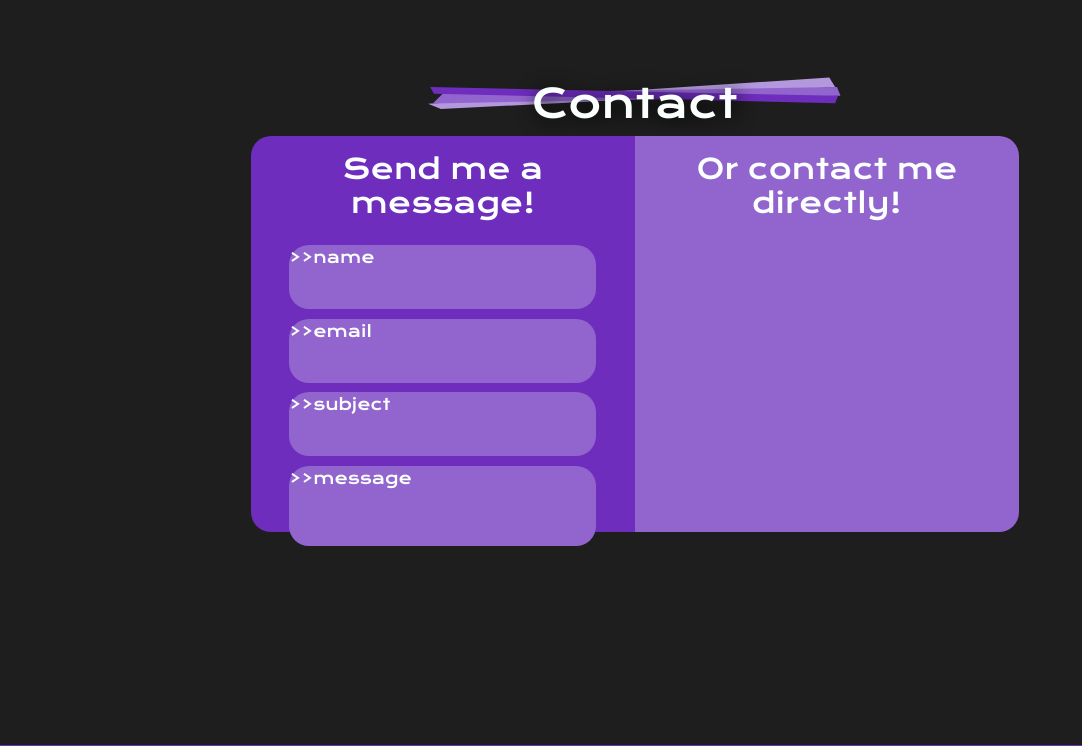
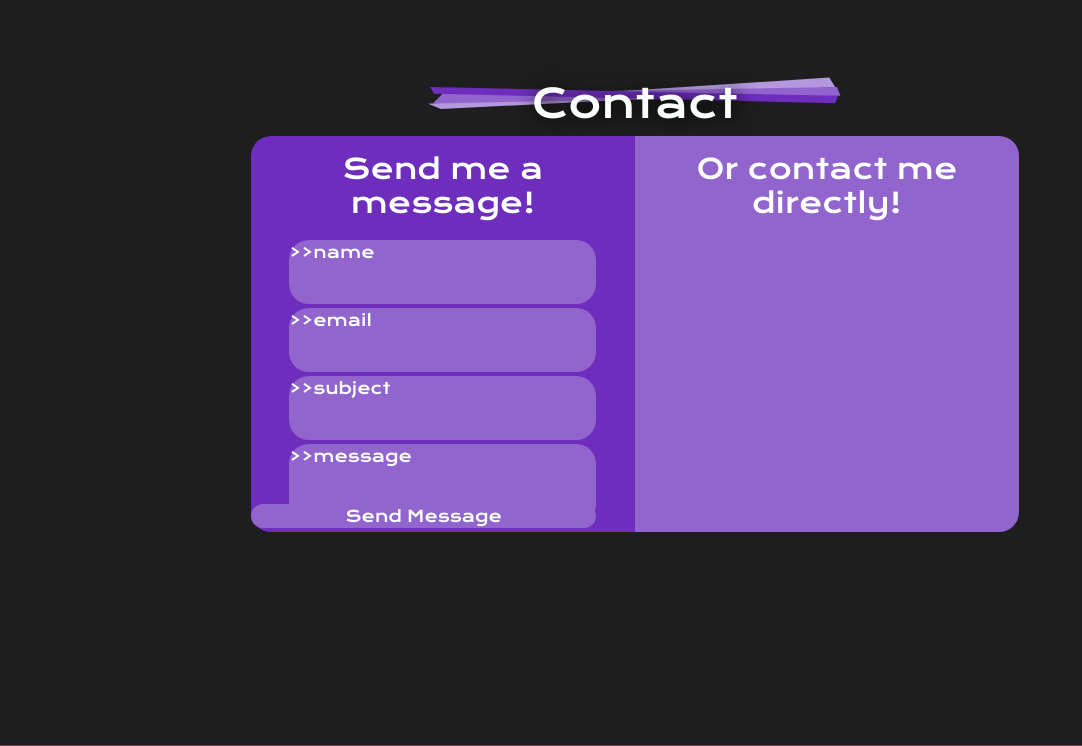
Before and after one commit to happpy24/Portfolio-Website-HU-Y1A-1.1.0, a PHP site: page /contact.php in a window 1280 px wide. Shown: the part 951-1697 px from the top of the page, without its empty margins (0-1082 px from the left). Run offline with PHP 8.4, Linux system fonts and the light colour scheme.

Commit message:
Update _contact.php

```diff
--- a/_contact.php
+++ b/_contact.php
@@ -48,6 +48,9 @@
                         <p class="arrows">message</p>
                         <input name="message" id="contact-message" type="text">
                     </div>
+                    <div class="contact-confirm">
+                        <input name="send-message" value="Send Message" type="submit">
+                    </div>
                 </form>
             </div>
             <div class="contact-right">
```
